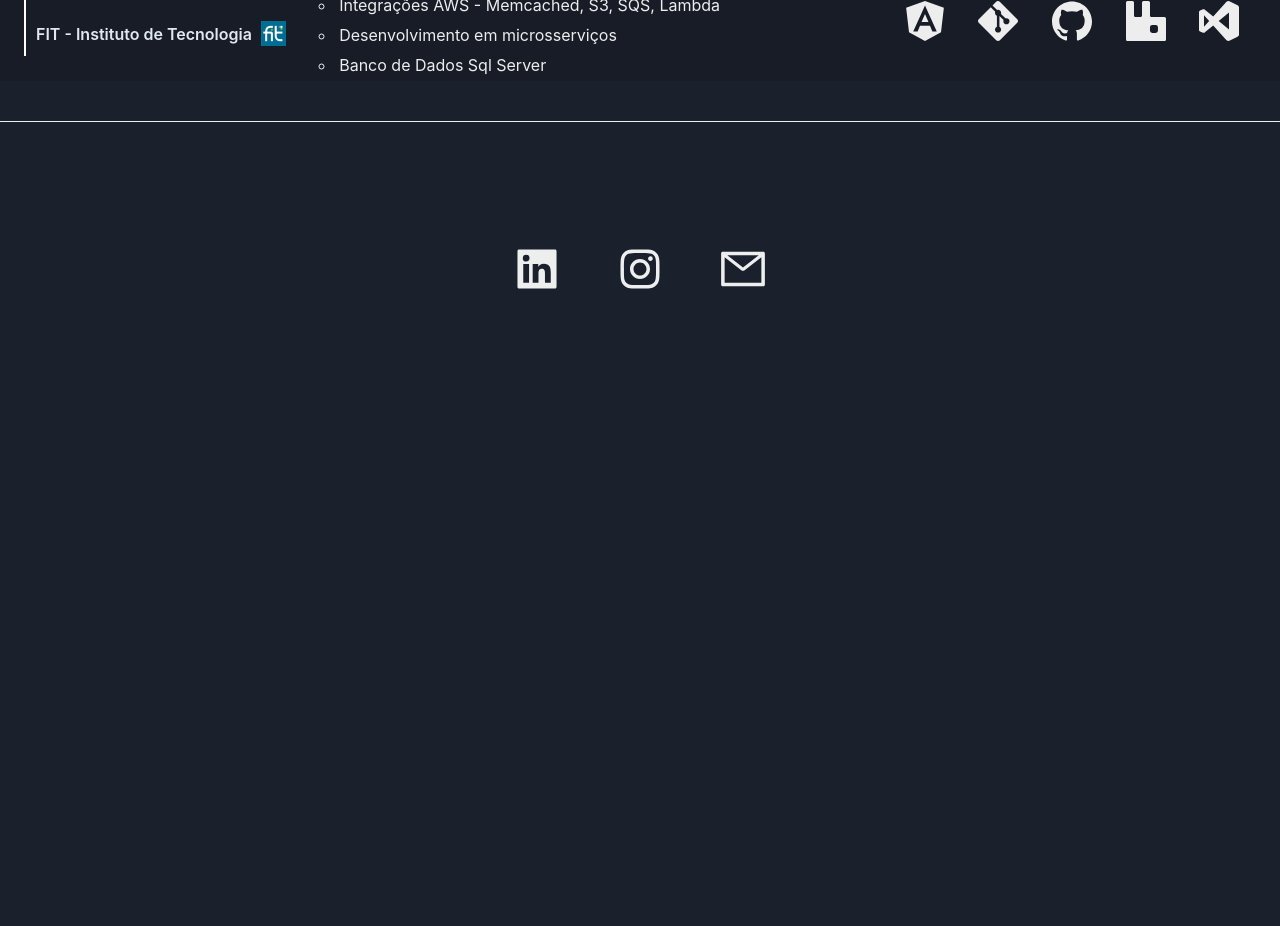
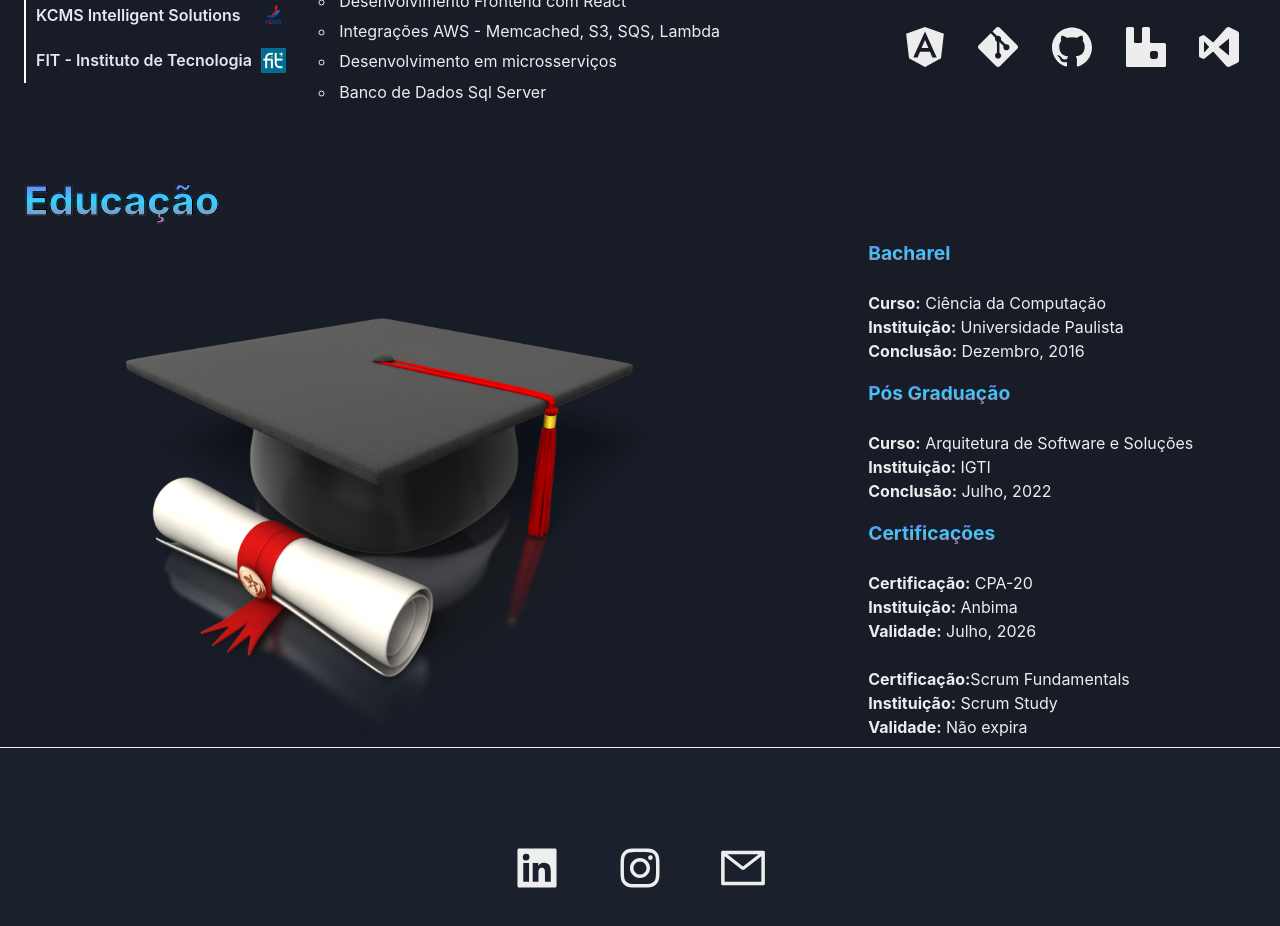
Before and after one commit to Brspontes/react-portfolio, a React (Create React App) app: page / in a window 1280 px wide. Shown: the part 1120-2046 px from the top of the page. Before the commit the page ends 1481 px from the top, so only its background shows below. Built offline with nearby package versions, Linux system fonts and the light colour scheme.

Commit message:
criando secao educacao

```diff
--- /dev/null
+++ b/src/components/education/index.tsx
@@ -0,0 +1,58 @@
+import { Flex, Text, Image, Box } from "@chakra-ui/react";
+
+export default function Education() {
+  return (
+    <Flex mt='16' direction='column'>
+      <Text
+        className="bordaTextoSub"
+        bgGradient='linear(to bottom, #9845E8, #33D2FF, #DD5789)'
+        bgClip='text' fontWeight='extrabold' fontSize='2.5rem'>Educação</Text>
+      <Flex direction={['column', 'column', 'row']} justifyContent='space-around'>
+        <Image mt='12' src='education.png' width='xl' />
+        <Flex ml='20' direction='column' justifyContent='space-around'>
+          <Box>
+            <Text
+              fontWeight='bold'
+              fontSize='1.2rem'
+              bgGradient='linear(to bottom, #9845E8, #33D2FF, #DD5789)'
+              bgClip='text'>Bacharel</Text>
+            <br />
+            <Text><strong>Curso:</strong> Ciência da Computação</Text>
+            <Text><strong>Instituição:</strong> Universidade Paulista</Text>
+            <Text><strong>Conclusão:</strong> Dezembro, 2016</Text>
+          </Box>
+          <Box mt={{ base: '10', md: '0', lg: '0' }}>
+            <Text
+              fontWeight='bold'
+              fontSize='1.2rem'
+              bgGradient='linear(to bottom, #9845E8, #33D2FF, #DD5789)'
+              bgClip='text'>Pós Graduação</Text>
+            <br />
+            <Text><strong>Curso:</strong> Arquitetura de Software e Soluções</Text>
+            <Text><strong>Instituição:</strong> IGTI</Text>
+            <Text><strong>Conclusão:</strong> Julho, 2022</Text>
+          </Box>
+          <Box mt={{ base: '10',  md: '0', lg: '0' }}>
+            <Text
+              fontWeight='bold'
+              fontSize='1.2rem'
+              bgGradient='linear(to bottom, #9845E8, #33D2FF, #DD5789)'
+              bgClip='text'>Certificações</Text>
+            <br />
+            <Box>
+              <Text><strong>Certificação:</strong> CPA-20</Text>
+              <Text><strong>Instituição:</strong> Anbima</Text>
+              <Text><strong>Validade:</strong> Julho, 2026</Text>
+            </Box>
+            <br />
+            <Box>
+              <Text><strong>Certificação:</strong>Scrum Fundamentals</Text>
+              <Text><strong>Instituição:</strong> Scrum Study</Text>
+              <Text><strong>Validade:</strong> Não expira</Text>
+            </Box>
+          </Box>
+        </Flex>
+      </Flex>
+    </Flex>
+  )
+}
--- a/src/components/experience/experience.tsx
+++ b/src/components/experience/experience.tsx
@@ -9,7 +9,10 @@ function ExperienceSection () {
 
   return (
   <Flex width='100%' maxWidth={1480} direction='column'>
-    <Text mt='8' fontSize='1.4rem'>Experiência Profissional</Text>
+    <Text mt='8' className="bordaTextoSub"
+      bgGradient='linear(to bottom, #9845E8, #33D2FF, #DD5789)'
+      bgClip='text' fontWeight='extrabold'
+      fontSize='2.5rem'>Experiência Profissional</Text>
     <Flex direction="row" justifyContent="space-between">
       <ol className="experiencia">
         <li id='will' className={expericiaSelecionadaAtual === 'will' ? 'activeList' : 'inactiveList'}>
--- a/src/components/footer/index.tsx
+++ b/src/components/footer/index.tsx
@@ -3,8 +3,8 @@ import { AiFillLinkedin, AiOutlineInstagram, AiOutlineMail } from 'react-icons/a
 
 export default function Footer() {
   return (
-    <Flex mt='10' alignItems='center' justifyContent='center' borderTop='1px' width="100%" maxWidth={1360} height='240' marginX="auto" >
-      <Flex mt='14' width='64' justifyContent='space-between'>
+    <Flex alignItems='center' justifyContent='center' borderTop='1px' width="100%" maxWidth={1360} height='240' marginX="auto" >
+      <Flex width='64' justifyContent='space-between'>
         <Box><Link href='https://www.linkedin.com/in/brian-pontes-420675a4/'><AiFillLinkedin size='50'/></Link></Box>
         <Box><Link href='https://www.instagram.com/__brianrobert/'><AiOutlineInstagram size='50'/></Link></Box>
         <Box><Link href='https://github.com/Brspontes'><AiOutlineMail size='50'/></Link></Box>
--- a/src/pages/App.css
+++ b/src/pages/App.css
@@ -2,6 +2,12 @@
   -webkit-text-stroke-width: 4px;
   -webkit-text-stroke-color: #000;
 }
+
+.bordaTextoSub {
+  -webkit-text-stroke-width: 1px;
+  -webkit-text-stroke-color: #000;
+}
+
 
 .experiencia {
   margin-top: 40px;
--- a/src/pages/App.tsx
+++ b/src/pages/App.tsx
@@ -3,6 +3,7 @@ import ButtonsProfiles from '../components/ButtonsProfiles'
 import ExperienceSection from '../components/experience/experience';
 import React from 'react';
 import './App.css';
+import Education from '../components/education';
 
 function App() {
   const { colorMode } = useColorMode()
@@ -34,6 +35,7 @@ function App() {
         <Flex bgColor={colorMode === 'light' ? '#F5F5F5' : '#171c26'} mt='8'>
           <Flex width='100%' maxWidth={1360} marginX='auto' marginTop='4' paddingX='6' direction='column'>
             <ExperienceSection />
+            <Education />
           </Flex>
         </Flex>
       </Flex>
```
Also changed, not shown: public/education.png (added).
